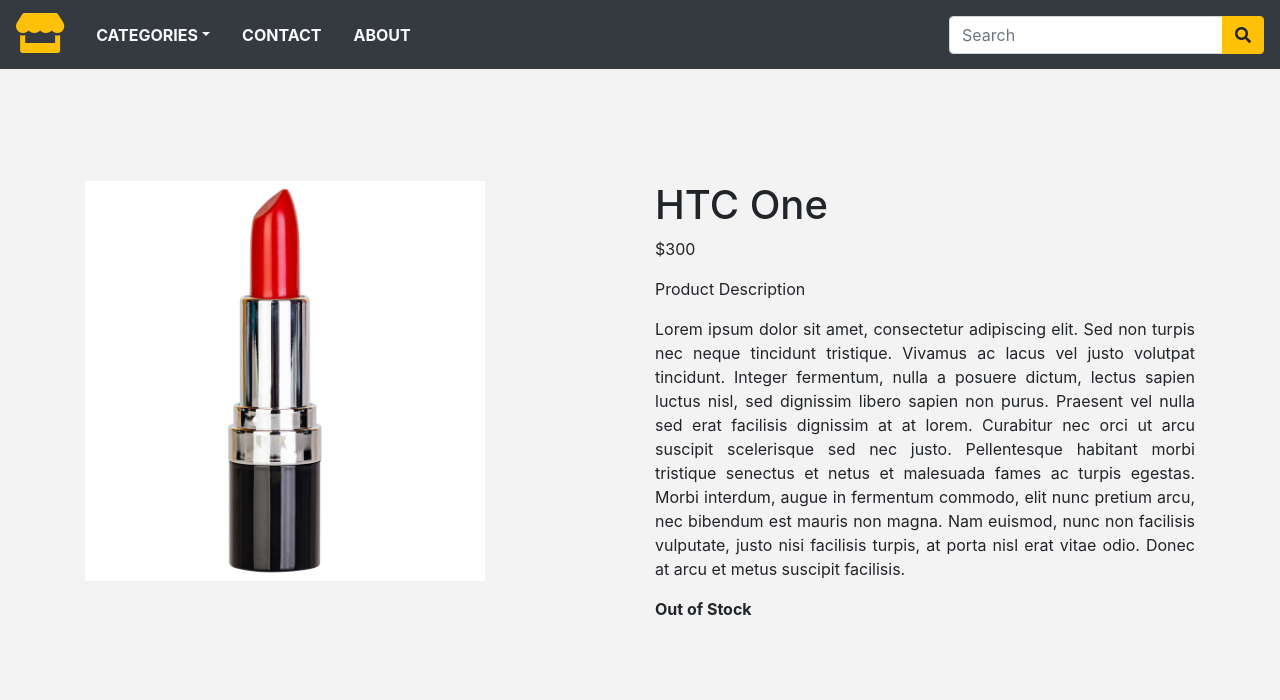
After one commit to iyeme-dev/bella_stores, a Django app: page /product/ in a window 1280 px wide. The commit adds this page. Shown: the top 700 px of the page. Run offline with Django 5.2, Linux system fonts and the light colour scheme; some libraries are stand-ins or nearby versions.

Commit message:
Create product detail page

```diff
--- a/store/templates/base.html
+++ b/store/templates/base.html
@@ -14,10 +14,6 @@
     <title>{% block title %} {% endblock %}</title>
   </head>
   <body>
-    <!-- <header>
-        <a href="{% url 'home' %}">Home</a>
-        <a href="{% url 'about' %}">About</a>
-    </header> -->
 
     <nav class="navbar navbar-expand-md navbar-light bg-dark">
         <a href="/" class="navbar-brand"><i class="fas fa-store text-warning fa-2x"></i></a>
--- /dev/null
+++ b/store/templates/product.html
@@ -0,0 +1,36 @@
+{% extends 'base.html' %}
+{% load static %}
+{% block title %}
+Product
+{% endblock %}
+
+{% block content %}
+<div class="container py-5">
+    <div class="row mt-5">
+        <div class="col-10 mx-auto col-md-6 my-3">
+            <img src="{% static 'image/product-2.png' %}" alt="">
+        </div>
+        <div class="col-10 mx-auto col-md-6 my-3">
+            <div>
+                <h1 class="product_title">HTC One</h1>
+                <p>$300</p>
+                <p class="product_description">Product Description</p>
+                <p class="text-justify product_text">
+                    Lorem ipsum dolor sit amet, consectetur adipiscing elit. Sed non
+                    turpis nec neque tincidunt tristique. Vivamus ac lacus vel justo
+                    volutpat tincidunt. Integer fermentum, nulla a posuere dictum, lectus
+                    sapien luctus nisl, sed dignissim libero sapien non purus. Praesent
+                    vel nulla sed erat facilisis dignissim at at lorem. Curabitur nec orci
+                    ut arcu suscipit scelerisque sed nec justo. Pellentesque habitant
+                    morbi tristique senectus et netus et malesuada fames ac turpis
+                    egestas. Morbi interdum, augue in fermentum commodo, elit nunc pretium
+                    arcu, nec bibendum est mauris non magna. Nam euismod, nunc non
+                    facilisis vulputate, justo nisi facilisis turpis, at porta nisl erat
+                    vitae odio. Donec at arcu et metus suscipit facilisis.
+                </p>
+                <p class="text-justify product_text"><b>Out of Stock</b></p>
+            </div>
+        </div>
+    </div>
+</div>
+{% endblock %}
--- a/store/urls.py
+++ b/store/urls.py
@@ -3,5 +3,5 @@
 
 urlpatterns = [
     path('', views.home, name='home'),
-    path('about/', views.aboutPage, name='about'),
+    path('product/', views.productPage, name='product'),
 ]
--- a/store/views.py
+++ b/store/views.py
@@ -3,7 +3,7 @@
 def home(request):
     return render(request, 'home.html')
 
-def aboutPage(request):
-    return render(request,'about.html')
+def productPage(request):
+    return render(request,'product.html')
 
 # Create your views here.
```
Also changed, not shown: store/templates/about.html (deleted, +0 -9 lines).
